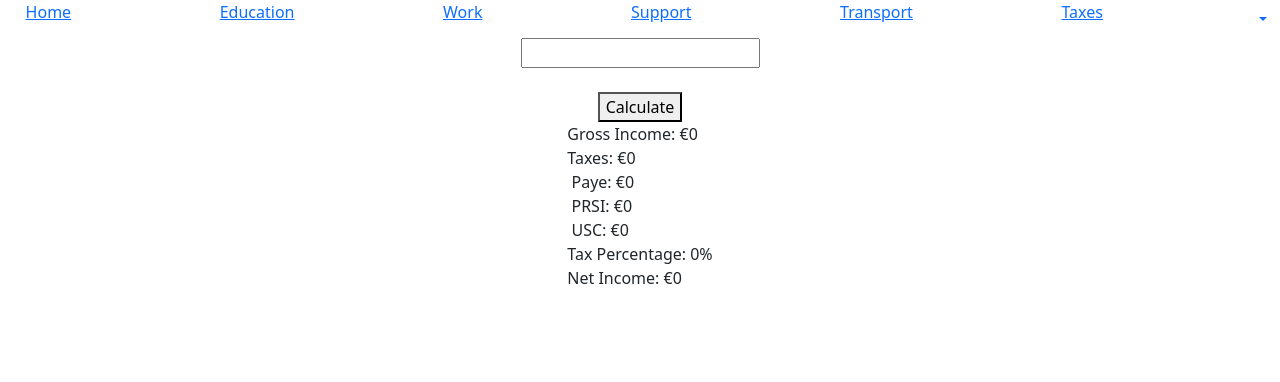
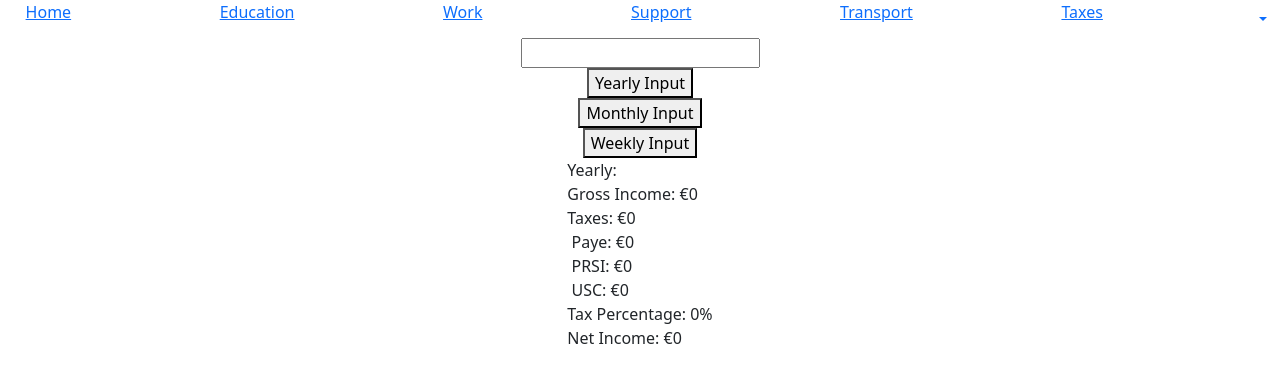
Before and after one commit to AllanNastin/AcuWelfare, a React (Create React App) app: page /taxes in a window 1280 px wide. Shown: the top 382 px of the page. Built offline with nearby package versions, Linux system fonts and the light colour scheme; some icons are missing.

Commit message:
Tax Fucntionality Update • Add Monthly Input • Add Weekly Input • Add required Translations

```diff
--- a/public/assets/locales/en/translation.json
+++ b/public/assets/locales/en/translation.json
@@ -14,5 +14,9 @@
     "gross_income": "Gross Income",
     "net_income": "Net Income",
     "taxes": "Taxes",
-    "tax_percentage": "Tax Percentage"
+    "tax_percentage": "Tax Percentage",
+    "yearly": "Yearly",
+    "monthly": "Monthly",
+    "weekly": "Weekly",
+    "input": "Input"
 }
--- a/public/assets/locales/ua/translation.json
+++ b/public/assets/locales/ua/translation.json
@@ -14,6 +14,10 @@
     "gross_income": "Загальний дохід",
     "net_income": "Неподатковий дохід",
     "taxes": "Податки",
-    "tax_percentage": "Процент податку"
+    "tax_percentage": "Процент податку",
+    "yearly": "Рік",
+    "monthly": "Місяць",
+    "weekly": "Тиждень",
+    "input": "Введіть значення"
 
 }
--- a/src/App.css
+++ b/src/App.css
@@ -36,3 +36,8 @@
     transform: rotate(360deg);
   }
 }
+
+/* input{
+  margin:0;
+  padding: 0;
+} */
--- a/src/Components/Pages/Taxes.jsx
+++ b/src/Components/Pages/Taxes.jsx
@@ -9,8 +9,9 @@ var taxCredit = 3400;
 var cutOff = 45800;
 var lowBand = 0.2;
 var highBand = 0.4;
+var userInput = 0;
 var tempGrossPay = 0;
-// var tempNetPay = 0;
+// var tempyealryNetPay = 0;
 var tempPaye = 0;
 var tempUsc = 0;
 var tempPrsi = 0;
@@ -32,7 +33,7 @@ var prsiTaxRate = 0.04;
 
 export const Taxes = () => {
   const { t } = useTranslation();
-  const [netPay, setNetPay] = useState(0);
+  const [yealryNetPay, setyealryNetPay] = useState(0);
   const [percentage, setPercentage] = useState(0);
   const [grossPay, setGrossPay] = useState(0);
   const [usc, setUsc] = useState(0);
@@ -40,13 +41,26 @@ export const Taxes = () => {
   const [paye, setPaye] = useState(0);
   const [taxPay, setTaxPay] = useState(0);
   // const [grossPay, setGrossPay] = useState(0)
-  //   const [netPay, setNetPay] = useState(0);
+  //   const [yealryNetPay, setyealryNetPay] = useState(0);
   const getInputValue = (event) => {
-    tempGrossPay = Number(event.target.value);
+    userInput = Number(event.target.value);
     // console.log(grossPay);
   };
-  const calculateTax = () => {
-    setGrossPay((tempGrossPay).toFixed(2));
+  async function calculateTaxYearly() {
+    tempGrossPay = userInput;
+    calculateTax();
+  }
+  async function calculateTaxMonthly() {
+    tempGrossPay = userInput * 12;
+    calculateTax();
+  }
+
+  async function calculateTaxWeekly() {
+    tempGrossPay = userInput * 52;
+    calculateTax();
+  }
+  async function calculateTax() {
+    setGrossPay(tempGrossPay.toFixed(2));
     tempUsc = 0;
     tempPrsi = 0;
     // paye = 0;
@@ -65,7 +79,7 @@ export const Taxes = () => {
       if (tempGrossPay > uscSecondBand) {
         tempUsc += (uscSecondBand - uscFirstBand) * uscSecondTaxRate;
       } else {
-        tempUsc += (grossPay - uscFirstBand) * uscSecondTaxRate;
+        tempUsc += (tempGrossPay - uscFirstBand) * uscSecondTaxRate;
       }
       if (tempGrossPay > uscThirdBand) {
         tempUsc += (uscThirdBand - uscSecondBand) * uscThirdTaxRate;
@@ -82,26 +96,28 @@ export const Taxes = () => {
     setUsc(tempUsc.toFixed(2));
     setPaye(tempPaye.toFixed(2));
     setTaxPay((tempPaye + tempPrsi + tempUsc).toFixed(2));
-    setNetPay((tempGrossPay - tempPaye + tempPrsi + tempUsc).toFixed(2));
-    setPercentage((((tempPaye + tempPrsi + tempUsc) / tempGrossPay) * 100).toFixed(2));
+    setyealryNetPay((tempGrossPay - tempPaye + tempPrsi + tempUsc).toFixed(2));
+    setPercentage(
+      (((tempPaye + tempPrsi + tempUsc) / tempGrossPay) * 100).toFixed(2)
+    );
 
-    // console.log(
-    //   "Gross Pay: €" +
-    //     grossPay +
-    //     "\nTaxes due: €" +
-    //     taxPay +
-    //     "\n PAYE: €" +
-    //     paye +
-    //     "\n PRSI: €" +
-    //     prsi +
-    //     "\n USC: €" +
-    //     usc +
-    //     "\nPercentage: " +
-    //     percentage +
-    //     "%" +
-    //     "\nNet pay: €" +
-    //     netPay
-    // );
+    console.log(
+      "Gross Pay: €" +
+        grossPay +
+        "\nTaxes due: €" +
+        taxPay +
+        "\n PAYE: €" +
+        paye +
+        "\n PRSI: €" +
+        prsi +
+        "\n USC: €" +
+        usc +
+        "\nPercentage: " +
+        percentage +
+        "%" +
+        "\nNet pay: €" +
+        yealryNetPay
+    );
 
     // <console className="logf">"Gross Pay: €" +
     // grossPay +
@@ -116,7 +132,7 @@ export const Taxes = () => {
     // "\nPercentage: " +
     // percentage + "%" +
     // "\nNet pay: €" +
-    // netPay</console>
+    // yealryNetPay</console>
     // (
     //   "Gross Pay: €" +
     //     grossPay +
@@ -131,24 +147,40 @@ export const Taxes = () => {
     //     "\nPercentage: " +
     //     percentage + "%" +
     //     "\nNet pay: €" +
-    //     netPay
+    //     yealryNetPay
     // );
-  };
+  }
 
   return (
     <div className="flex flex-centre">
       <input type="text" name="userInput" onChange={getInputValue} />
       {/* <input type="submit" value={t("calculate_button")} /> */}
-      <br />
+      {/* <br /> */}
       {/* take user input and print it */}
       <button
         onClick={() => {
-          calculateTax();
+          calculateTaxYearly();
         }}
       >
-        {t("calculate_button")}
+        {t("yearly")} {t("input")}
+      </button>
+      <button
+        onClick={() => {
+          calculateTaxMonthly();
+        }}
+      >
+        {t("monthly")} {t("input")}
+      </button>
+      <button
+        onClick={() => {
+          calculateTaxWeekly();
+        }}
+      >
+        {t("weekly")} {t("input")}
       </button>
       <p>
+        {t("yearly")}:
+        <br />
         {t("gross_income")}: €{grossPay}
         <br />
         {t("taxes")}: €{taxPay}
@@ -161,9 +193,8 @@ export const Taxes = () => {
         <br />
         {t("tax_percentage")}: {percentage}%
         <br />
-        {t("net_income")}: €{netPay}
+        {t("net_income")}: €{yealryNetPay}
       </p>
-
     </div>
   );
 };
```
Also changed, not shown: public/assets/locales/ru/translation.json (+6 -1 lines).
